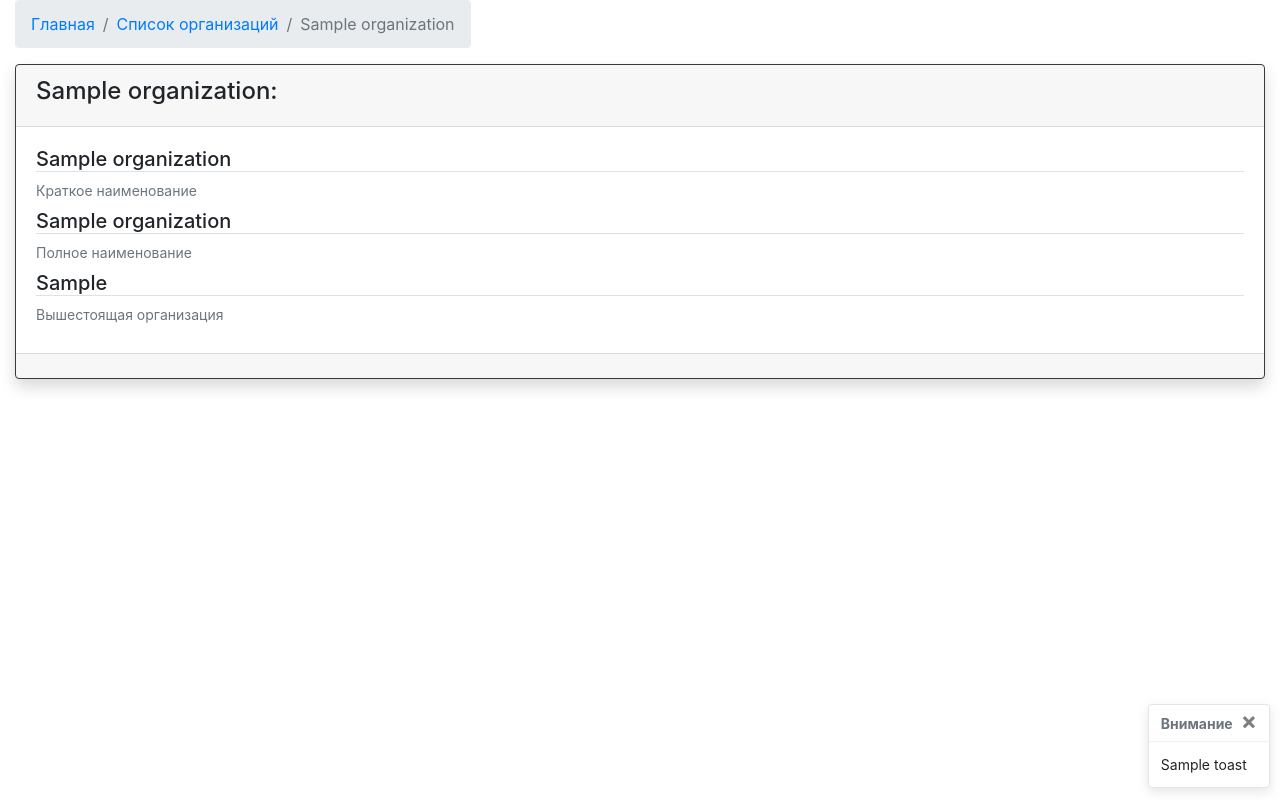
After one commit to joinc/SupportCenter, a Django app: template templates/organization/show.html in a window 1280 px wide. The commit adds this page. Run offline with Django 3.2, Linux system fonts and the light colour scheme; tables that the repository leaves empty hold one stand-in row (values such as "Sample post"); the template is opened without the code that fills it: values that come from a table or form of the project are taken from there, most other values are stand-ins (such as "Sample title", 1, 10 or a date in 2020); some libraries are stand-ins or nearby versions.

Commit message:
Refactoring

```diff
--- a/SupportCenter/urls.py
+++ b/SupportCenter/urls.py
@@ -9,11 +9,12 @@ urlpatterns = [
     path('', views.index, name='index', ),
     path('login/', views.login, name='login', ),
     path('logout/', views.logout, name='logout', ),
-    path('structure/', views.structure, name='structure', ),
+    path('organization/', views.organization_list, name='organization_list', ),
+    path('organization/<int:organization_id>/show/', views.organization_show, name='organization_show', ),
     path('profile/', include('Profile.urls')),
     path('esign/', include('Esign.urls')),
 
-    path('organization/list/', microservice.organization_all, name='organization_all', ),
+    # path('organization/list/', microservice.organization_all, name='organization_all', ),
     # path('organization/list/<str:org_title>', microservice.organization_list, name='organization_list', ),
 ]
 
--- a/templates/base.html
+++ b/templates/base.html
@@ -36,9 +36,9 @@
                                 </div>
                             </a>
                         {% endif %}
-                        <a href="{% url 'structure' %}" class="dropdown-item">
+                        <a href="{% url 'organization_list' %}" class="dropdown-item">
                             <div class="row">
-                                <div class="col-auto mr-auto">Structure</div>
+                                <div class="col-auto mr-auto">Структура организаций</div>
                                 <div class="col-auto mt-1 text-right"><i class="fas fa-sitemap"></i></div>
                             </div>
                         </a>
--- /dev/null
+++ b/templates/organization/show.html
@@ -0,0 +1,63 @@
+{% extends "base.html" %}{% load static %}
+
+{% block html_title %}Главная{% endblock %}
+{% block html_head %}
+    <link rel='stylesheet' href='{% static "css/main.css" %}' type='text/css' />
+{% endblock %}
+{% block html_body %}
+    <main role="main" class="container-fluid">
+        <div class="row">
+            <div class="col-auto mr-auto">
+                <nav aria-label="breadcrumb">
+                    <ol class="breadcrumb">
+                        <li class="breadcrumb-item"><a href="{% url 'index' %}">Главная</a></li>
+                        <li class="breadcrumb-item"><a href="{% url 'organization_list' %}">Список организаций</a></li>
+                        <li class="breadcrumb-item active" aria-current="page">{{ organization.short_title }}</li>
+                    </ol>
+                </nav>
+            </div>
+        </div>
+        <div class="shadow card {% if profile.blocked %}border-danger{% else %}border-dark{% endif %} mb-3">
+            <div class="card-header {% if profile.blocked %}bg-danger{% endif %}">
+                <h4>{{ organization.short_title }}:</h4>
+            </div>
+            <div class="card-body">
+                <div class="row">
+                    <div class="col-md-12 mb-2">
+                        <h5 class="border-bottom border-gray">{{ organization.short_title }}&nbsp;</h5>
+                        <small class="form-text text-muted">Краткое наименование</small>
+                    </div>
+                </div>
+                <div class="row">
+                    <div class="col-md-12 mb-2">
+                        <h5 class="border-bottom border-gray">{{ organization.long_title }}&nbsp;</h5>
+                        <small class="form-text text-muted">Полное наименование</small>
+                    </div>
+                </div>
+                {% if organization.parent_organization %}
+                    <div class="row">
+                        <div class="col-md-12 mb-2">
+                            <h5 class="border-bottom border-gray">{{ organization.parent_organization }}</h5>
+                            <small class="form-text text-muted">Вышестоящая организация</small>
+                        </div>
+                    </div>
+                {% endif %}
+            </div>
+            <div class="card-footer text-right">
+                {% if not profile.user.is_superuser %}
+                    {% if current_user == profile or current_user.access.user_edit %}
+                        <button type="button" class="btn btn-outline-info" data-toggle="modal" data-target="#ModalUserPassword" title="Сменить пароль пользователя"><i class="fas fa-key"></i> Сменить пароль</button>
+                    {% endif %}
+                    {% if current_user.access.user_edit %}
+                        <a href="" type="button" class="btn btn-outline-info" title="Редактировать пользователя"><i class="fas fa-user-edit"></i> Редактировать</a>
+                        {% if profile.blocked %}
+                            <button type="button" class="btn btn-outline-success" data-toggle="modal" data-target="#ModalUserUnblock" title="Разблокировать пользователя"><i class="fas fa-lock-open"></i> Разблокировать</button>
+                        {% else %}
+                            <button type="button" class="btn btn-outline-danger" data-toggle="modal" data-target="#ModalUserBlock" title="Заблокировать пользователя"><i class="fas fa-lock"></i> Заблокировать</button>
+                        {% endif %}
+                    {% endif %}
+                {% endif %}
+            </div>
+        </div>
+    </main>
+{% endblock %}
```
Also changed, not shown: Main/forms.py (+0 -16 lines), Main/tools.py (added, +14 -0 lines), Main/views.py (+24 -9 lines), Profile/views.py (+4 -4 lines), templates/organization/list.html (renamed from templates/structure.html, +26 -9 lines).
